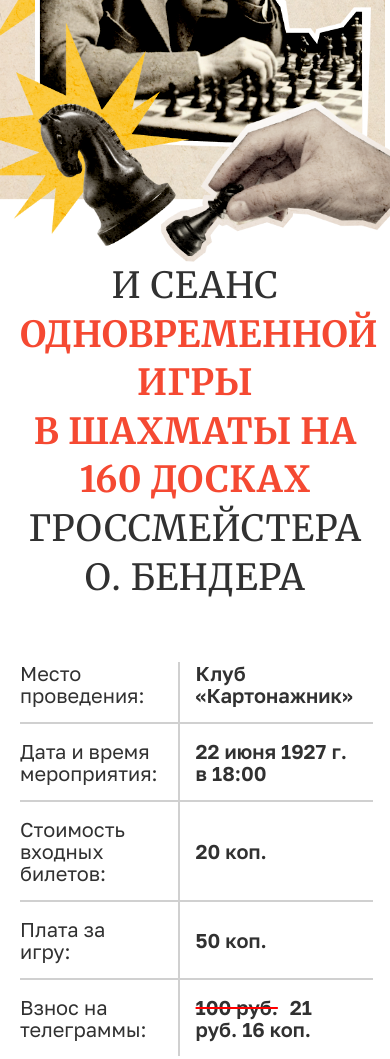
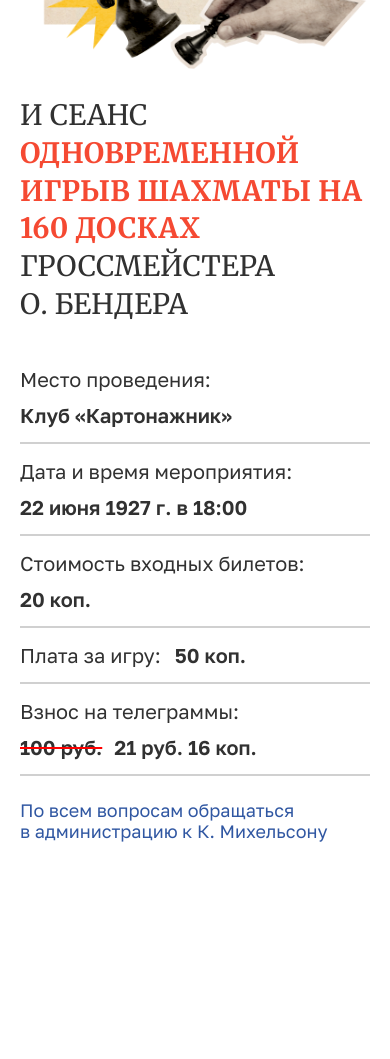
Before and after one commit to Sheil777/four-knights-club, a plain HTML site: page index.html in a window 390 px wide. Shown: the part 1800-2859 px from the top of the page. After the commit the page ends 2643 px from the top, so only its background shows below. Drawn offline with Linux system fonts and the light colour scheme.

Commit message:
feat: сделал адаптив для секции game

```diff
--- a/assets/css/_main.scss
+++ b/assets/css/_main.scss
@@ -334,11 +334,19 @@
       @media (max-width: 1250px) {
         flex-direction: column;
       }
+
+      @media (max-width: 520px) {
+        padding-top: 34px;
+      }
 		}
 
 		&__image {
       position: relative;
       height: 563px;
+
+      @media (max-width: 520px) {
+        height: 400px;
+      }
 
       img {
         position: absolute;
@@ -352,6 +360,10 @@
           left: 50%;
           transform: translateX(-50%);
           margin: 0;
+        }
+
+        @media (max-width: 520px) {
+
         }
       }
 
@@ -387,8 +399,30 @@
         line-height: 1.35;
         letter-spacing: 0.04rem;
 
+        br.mobile {
+          display: none;
+
+          @media (max-width: 415px) {
+            display: block;
+          }
+        }
+
         @media (max-width: 1250px) {
           text-align: center;
+        }
+
+        @media (max-width: 520px) {
+          font-size: 28px;
+        }
+
+        @media (max-width: 415px) {
+          text-align: start;
+          margin-top: 28px;
+          letter-spacing: 0.01rem;
+
+          span br {
+            display: none;
+          }
         }
 
         ._color-red {
@@ -406,12 +440,36 @@
           margin-right: auto;
         }
 
+        @media (max-width: 520px) {
+          margin-left: 0;
+          margin-right: 0;
+          margin-top: 28px;
+          width: 100%;
+        }
+
         tr {
+          @media (max-width: 520px) {
+            display: flex;
+            flex-direction: column;;
+            border-bottom: 2px solid #D0D0D0;
+            gap: 14px;
+            padding: 16px 0;
+
+            &.price {
+              flex-direction: row;
+            }
+          }
+
           td {
             border: 2px solid #D0D0D0;
             padding: 16px;
             padding-right: 20px;
             line-height: 1.1;
+
+            @media (max-width: 520px) {
+              border: none;
+              padding: 0;
+            }
 
             del {
               text-decoration-color: red;
@@ -442,6 +500,15 @@
 
         @media (max-width: 1250px) {
           text-align: center;
+        }
+
+        @media (max-width: 520px) {
+          font-size: 18px;
+        }
+
+        @media (max-width: 415px) {
+          text-align: start;
+          margin-top: 24px;
         }
       }
 		}
--- a/index.html
+++ b/index.html
@@ -63,9 +63,9 @@
             <section id="lecture" class="lecture">
                 <div class="lecture__container _container">
                     <h2 class="lecture__header">Чтобы поддержать Международный васюкинский турнир посетите лекцию на тему: <span class="_color-red">«Плодотворная дебютная идея»</span></h2>
-                    <span class="lecture__header lecture__header_mobile">Чтобы поддержать Международный васюкинский турнир</span>
+                    <span class="lecture__header lecture__header_mobile" aria-hidden="true">Чтобы поддержать Международный васюкинский турнир</span>
                     <img src="./assets/img/many_chees_players.png" alt="Игроки в шахматы за доской">
-                    <span class="lecture__header lecture__header_mobile">посетите лекцию на тему: <span class="_color-red">«Плодотворная дебютная идея»</span></span>
+                    <span class="lecture__header lecture__header_mobile" aria-hidden="true">посетите лекцию на тему: <span class="_color-red">«Плодотворная дебютная идея»</span></span>
                 </div>
             </section>
             <section id="game" class="game">
@@ -75,7 +75,7 @@
                         <img class="game__image-filter" src="./assets/img/filter.png" alt="Фильтр">
                     </div>
                     <div class="game__main">
-                        <h2>и Сеанс <span class="_color-red">одновременной игры<br>в шахматы на 160 досках</span> гроссмейстера О. Бендера</h2>
+                        <h2>и Сеанс <span class="_color-red">одновременной игры<br>в шахматы на 160 досках</span> гроссмейстера <br class="mobile" />О. Бендера</h2>
                         <table>
                             <tr>
                                 <td>Место проведения:</td>
@@ -89,7 +89,7 @@
                                 <td>Стоимость входных билетов:</td>
                                 <td>20 коп.</td>
                             </tr>
-                            <tr>
+                            <tr class="price">
                                 <td>Плата за игру:</td>
                                 <td>50 коп.</td>
                             </tr>
@@ -98,7 +98,7 @@
                                 <td><del>100 руб.</del>21 руб. 16 коп.</td>
                             </tr>
                         </table>
-                        <p>По всем вопросам обращаться в администрацию к К. Михельсону</p>
+                        <p>По всем вопросам обращаться в&nbsp;администрацию к К. Михельсону</p>
                     </div>
                 </div>
             </section>
```
Also changed, not shown: assets/css/style.css, 1 other file.
